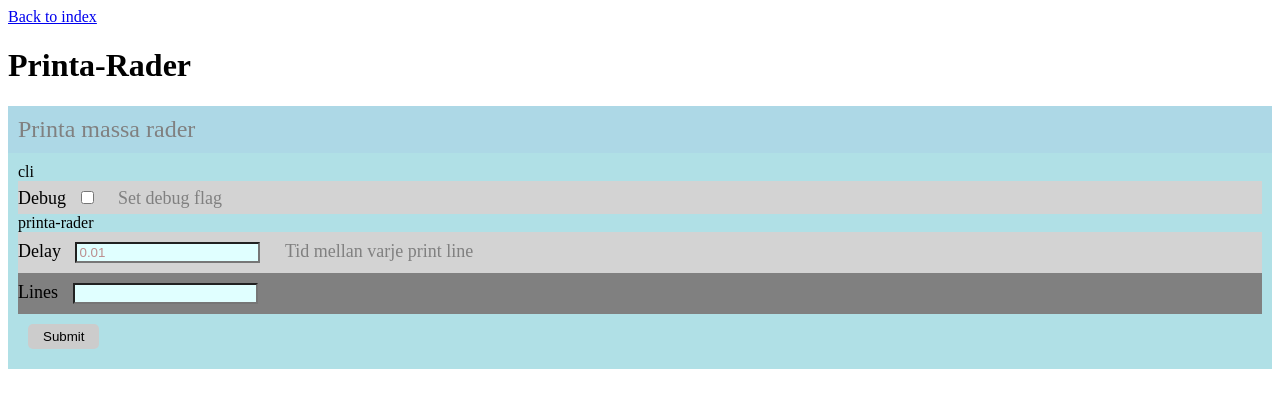
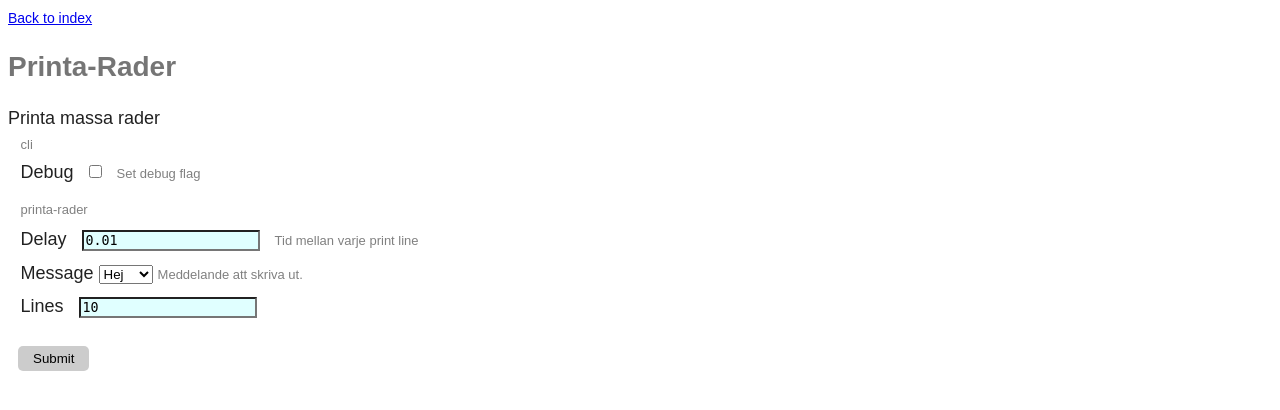
Before and after one commit to fredrik-corneliusson/click-web, a Flask app: a page that uses click_web/templates/command_form.html.j2 in a window 1280 px wide. Shown: the top 410 px of the page. Run offline with Flask 2, Linux system fonts and the light colour scheme; parts of the project's set-up code (start-up, migrations or seed data) failed here and were passed over.

Commit message:
Support for choice and fix bug with empty option.

```diff
--- a/click_web/resources/command.py
+++ b/click_web/resources/command.py
@@ -7,11 +7,10 @@ import click_web
 from click_web import exceptions
 from click_web.exceptions import CommandNotFound
 
-form_command_index_separator = '.'
+separator = '.'
 
 
 def get_form_for(command_path: str):
-    # skip the first path part as it's the roots name (cli)
     try:
         ctx_and_commands = _get_commands_by_path(command_path)
     except CommandNotFound as err:
@@ -87,13 +86,11 @@ def _get_input_field(ctx: click.Context, param: click.Parameter, command_index)
         field['help'] = param.get_help_record(ctx)
     elif param.param_type_name == 'argument':
         name = param.name
-        field['value'] = ''
+        field['value'] = param.default
         field['checked'] = ''
         field['help'] = ''
 
-    # in order for form to be have arguments for sub commands we need to add the
-    # index of the command the argument belongs to
-    field['name'] = f'{command_index}.{name}'
+    field['name'] = _build_name(command_index, param, name)
     field['required'] = param.required
 
     if param.nargs < 0:
@@ -103,14 +100,32 @@ def _get_input_field(ctx: click.Context, param: click.Parameter, command_index)
     return field
 
 
-def _param_type_to_input_type(param):
+def _build_name(command_index: int, param: click.Parameter, name: str):
+    """
+    Construct a name to use for field in form that have information about
+    what sub-command it belongs and type of parameter.
+    """
+    # get the type of param to encode the in the name
+    if param.param_type_name == 'option':
+        param_type = 'flag' if param.is_bool_flag else 'option'
+    else:
+        param_type = param.param_type_name
+    # in order for form to be have arguments for sub commands we need to add the
+    # index of the command the argument belongs to
+    return separator.join(str(p) for p in (command_index, param_type, name))
+
+
+def _param_type_to_input_type(param: click.Parameter):
     """
     take a param and return a dict with html form type attrs
     :param param:
     :return:
     """
     type_attrs = {}
-    if param.param_type_name == 'option' and param.is_bool_flag:
+    if isinstance(param.type, click.Choice):
+        type_attrs['type'] = 'option'
+        type_attrs['options'] = param.type.choices
+    elif param.param_type_name == 'option' and param.is_bool_flag:
         type_attrs['type'] = 'checkbox'
     elif param.type == click.INT:
         type_attrs['type'] = 'number'
--- a/click_web/static/styles.css
+++ b/click_web/static/styles.css
@@ -1,20 +1,35 @@
-.command-help {
-    background-color: lightblue;
-    color: gray;
-    font-size: x-large;
-    padding: 10px;
+body {
+    font-family: Arial, Verdana, Tahoma;
+    font-size: 14px;
+    font-weight: 400;
+    line-height: 1.429;
+    color: rgba(0, 0, 0, 0.87);
+    background-color: #FFF;
 }
 
-.help{
+h1 {
+    color: rgba(0, 0, 0, 0.54);
+}
+.command-help {
+    /*color: gray;*/
     font-size: large;
+    /*padding: 10px;*/
+}
+
+.command-header {
     color: gray;
-    margin: 10px;
+    font-size: small;
+}
+
+.help {
+    font-size: small;
+    color: gray;
     display: inline;
 }
 
 .click-web-form {
-    background-color: powderblue;
-    padding: 10px;
+    /*background-color: powderblue;*/
+    /*padding: 10px;*/
 }
 
 .click-web-form input[type=submit] {
@@ -33,19 +48,26 @@
 
 .parameter {
     font-size: large;
-    background-color: lightgray;
 }
 
 .argument {
     font-size: large;
-    background-color: gray;
 }
 
 .flag {
-    background-color: forestgreen;
     margin: 20px;
 }
 
 input[type=number] {
-    color: rosybrown;
+    font-family: monospace;
 }
+
+fieldset {
+    margin-left: 2px;
+    margin-right: 2px;
+    padding-top: 0.35em;
+    padding-bottom: 0.625em;
+    padding-left: 0.75em;
+    padding-right: 0.75em;
+    border: none;
+}
--- a/click_web/templates/command_form.html.j2
+++ b/click_web/templates/command_form.html.j2
@@ -11,26 +11,38 @@
 
 <form action="/exec/{{ command_path }}" method="post" class="click-web-form">
     {% for level in levels %}
+        <fieldset name="{{ level.command.name }}">
             <div class="command-header">{{ level.command.name }}</div>
             {% for field in level.fields %}
                 <div class="parameter {{ field.param }} {{ field.type }}">
-                {{ field.human_readable_name|capitalize }}
+                    <label for="{{ field.name }}">
+                        <span class="label-text">{{ field.human_readable_name|capitalize }}</span></label>
                     {% for arg in range(field.nargs) %}
+                        {% if field.type == 'option' %}
+                            <select name="{{ field.name }}">
+                                {% for option in field.options %}
+                                    <option value="{{ option }}">{{ option }}</option>
+                                {% endfor %}
+                            </select>
+                        {% else %}
                             <input name="{{ field.name }}"
+                                   id="{{ field.name }}"
                                    type="{{ field.type }}"
                                     {% if field.step %}
                                    step="{{ field.step }}"
                                     {% endif %}
                                    value="{{ field.value }}"
                                     {{ field.checked }}
-                            {{ 'required' if field['required'] else '' }}
+                                    {{ 'required' if field.required else '' }}
 
 
                             >
+                        {% endif %}
                         <div class="help">{{ field.desc|capitalize }}</div>
                     {% endfor %}
                 </div>
             {% endfor %}
+        </fieldset>
     {% endfor %}
     <input type="submit" value="Submit">
 </form>
--- a/click_web/templates/show_tree.html.j2
+++ b/click_web/templates/show_tree.html.j2
@@ -2,6 +2,7 @@
 <html lang="en">
 <head>
     <title>{{ tree.name }}</title>
+    <link rel="stylesheet" href="{{ url_for('static', filename='styles.css') }}"/>
 </head>
 <body>
 <h1>{{ tree.name }} &ndash; {{ tree.help }}</h1>
--- a/test_command.py
+++ b/test_command.py
@@ -13,14 +13,16 @@ def cli(debug):
 
 @cli.command()
 @click.option("--delay", type=float, default=0.01, required=True, help='tid mellan varje print line')
+@click.option("--message", type=click.Choice(['Hej', 'Hopp']), default='Hej', required=True,
+              help='Meddelande att skriva ut.')
 @click.argument("lines", default=10, type=int)
-def printa_rader(lines, delay):
+def printa_rader(lines, message, delay):
     'printa massa rader'
     if DEBUG:
         click.echo("global debug set, printing some debug output")
     click.echo(f"writing: {lines} with {delay}")
     for i in range(lines):
-        click.echo("hejsan rad: {}".format(i))
+        click.echo(f"{message} rad: {i}")
         time.sleep(delay)
 
 
```
Also changed, not shown: click_web/resources/exec_command.py (+9 -6 lines), tests/conftest.py (+5 -4 lines), tests/test_click_web.py (+7 -7 lines). Lines whose indentation alone changed are shown as unchanged.
